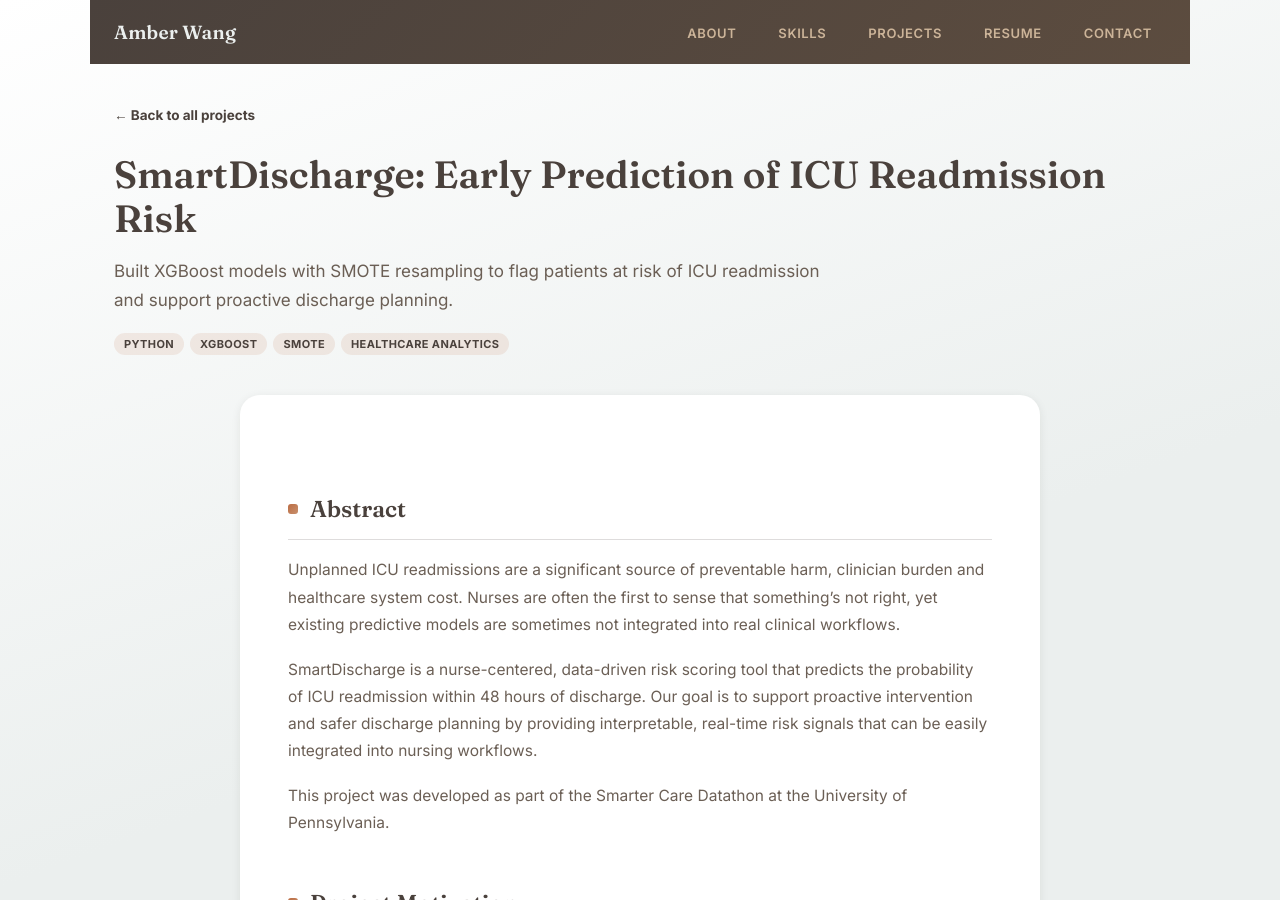
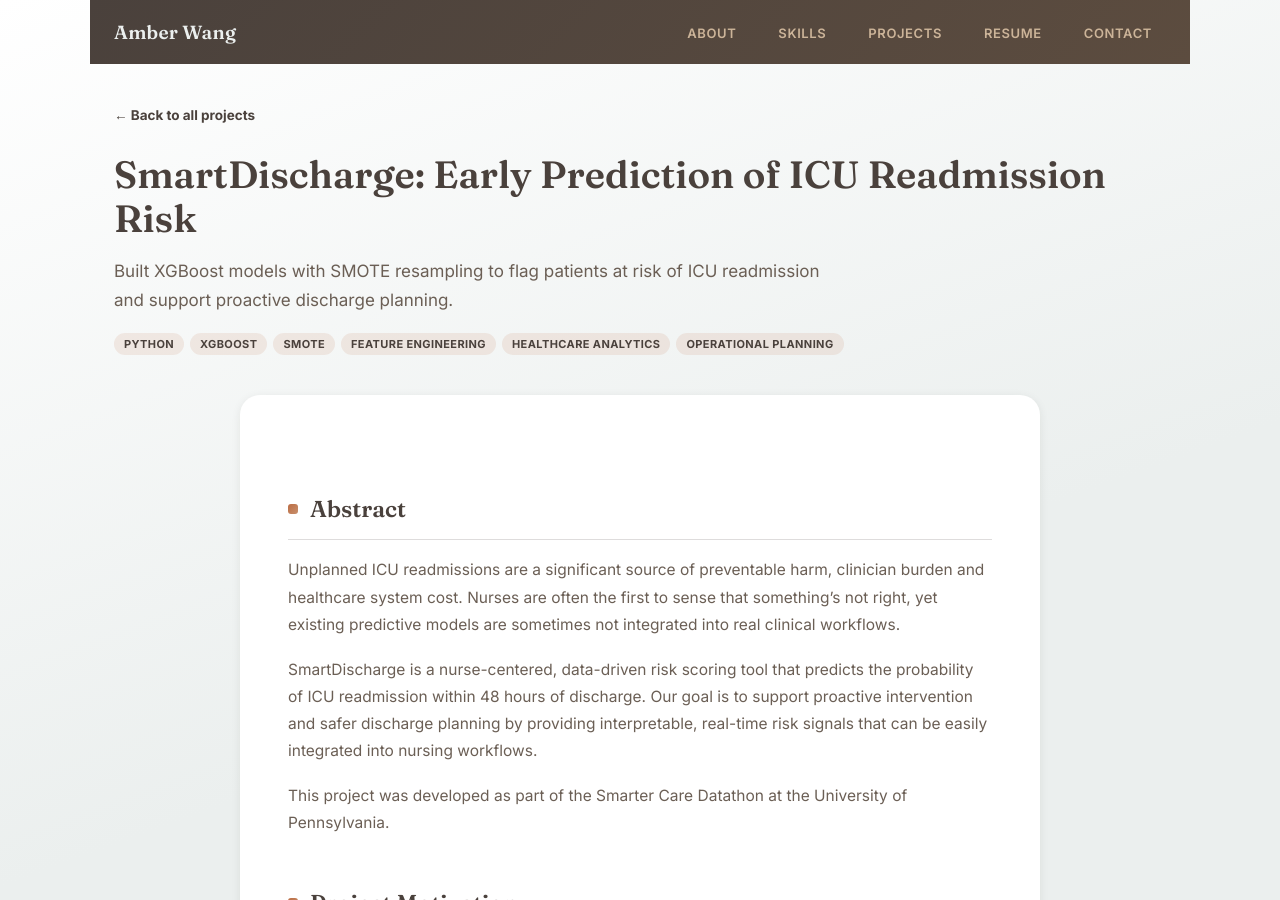
Before and after one commit to amberrrwang/amberrrwang.github.io, a Jekyll site: the page built from readmission-risk-modeling.md, in a window 1280 px wide and 900 px high. Built offline with Jekyll 4.4.1, drawn with Linux system fonts in a browser that asks for light colours.

Commit message:
Modify tags

```diff
--- a/readmission-risk-modeling.md
+++ b/readmission-risk-modeling.md
@@ -3,7 +3,7 @@ layout: page
 title: "SmartDischarge: Early Prediction of ICU Readmission Risk"
 permalink: /readmission-risk-modeling/
 summary: "Built XGBoost models with SMOTE resampling to flag patients at risk of ICU readmission and support proactive discharge planning."
-tags: [Python, XGBoost, SMOTE, Healthcare Analytics]
+tags: [Python, XGBoost, SMOTE, Feature Engineering, Healthcare Analytics, Operational Planning]
 ---
 
 ## Abstract
```
